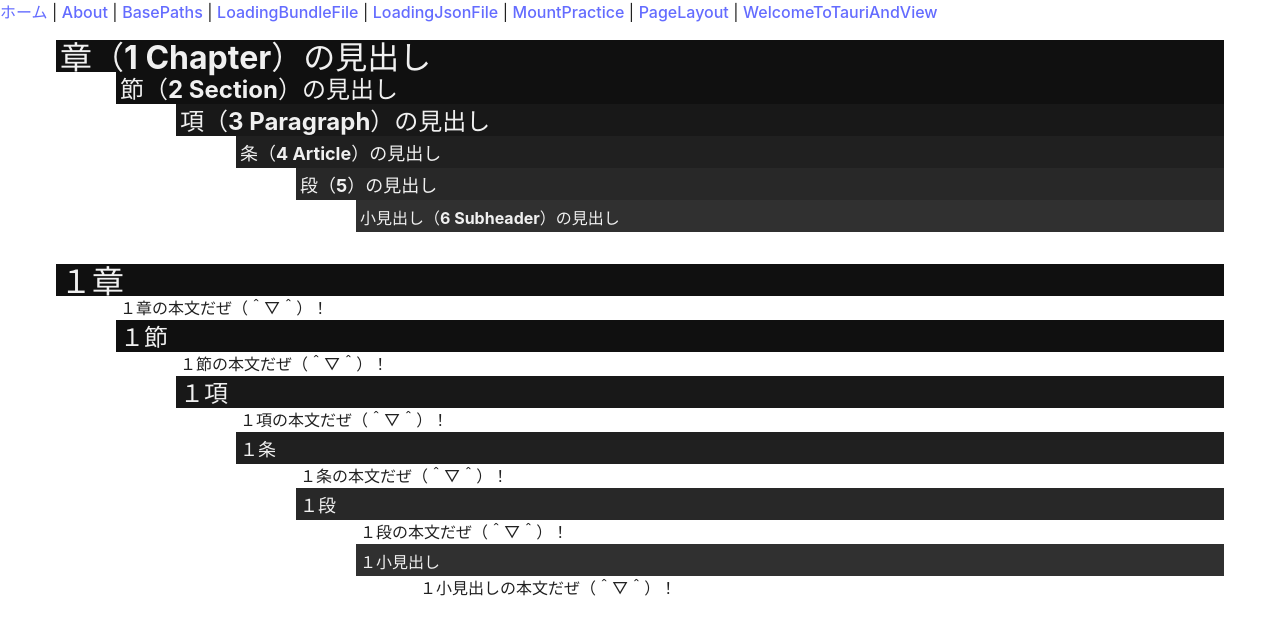
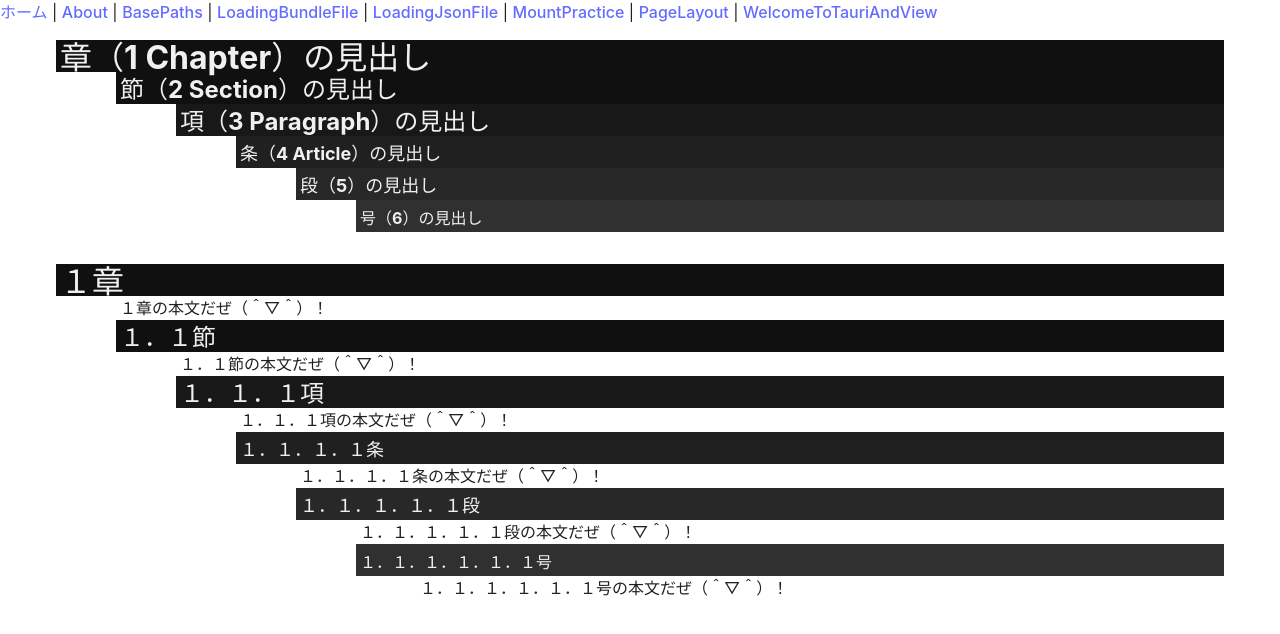
Before and after one commit to muzudho/vue-tauri-desktopapp-sample, a Vue app: page /page-layout in a window 1280 px wide. Shown: the top 634 px of the page. Built offline with nearby package versions, Linux system fonts and the light colour scheme.

Commit message:
WIP: ページレイアウト仕様変更中

```diff
--- a/src/views/PageLayout.vue
+++ b/src/views/PageLayout.vue
@@ -6,7 +6,7 @@
         <h3>項（3 Paragraph）の見出し</h3>
         <h4>条（4 Article）の見出し</h4>
         <h5>段（5）の見出し</h5><!-- ５段目とか日本語に無い。条と段の順序は同じぐらい -->
-        <h6>小見出し（6 Subheader）の見出し</h6><!-- ６段目とか日本語に無い。 -->
+        <h6>号（6）の見出し</h6><!-- ６段目とか日本語に無い。号も苦しい。住所に倣うなら目、番、豪だろうか？ -->
     </v-container>
     <v-container>
         <h1>１章</h1>
@@ -14,29 +14,29 @@
             １章の本文だぜ（＾▽＾）！
         </section>
 
-        <h2>１節</h2>
+        <h2>１．１節</h2>
         <section class="sec-2">
-            １節の本文だぜ（＾▽＾）！
+            １．１節の本文だぜ（＾▽＾）！
         </section>
 
-        <h3>１項</h3>
+        <h3>１．１．１項</h3>
         <section class="sec-3">
-            １項の本文だぜ（＾▽＾）！
+            １．１．１項の本文だぜ（＾▽＾）！
         </section>
 
-        <h4>１条</h4>
+        <h4>１．１．１．１条</h4>
         <section class="sec-4">
-            １条の本文だぜ（＾▽＾）！
+            １．１．１．１条の本文だぜ（＾▽＾）！
         </section>
 
-        <h5>１段</h5>
+        <h5>１．１．１．１．１段</h5>
         <section class="sec-5">
-            １段の本文だぜ（＾▽＾）！
+            １．１．１．１．１段の本文だぜ（＾▽＾）！
         </section>
 
-        <h6>１小見出し</h6>
+        <h6>１．１．１．１．１．１号</h6>
         <section class="sec-6">
-            １小見出しの本文だぜ（＾▽＾）！
+            １．１．１．１．１．１号の本文だぜ（＾▽＾）！
         </section>
 
 </v-container>
```
